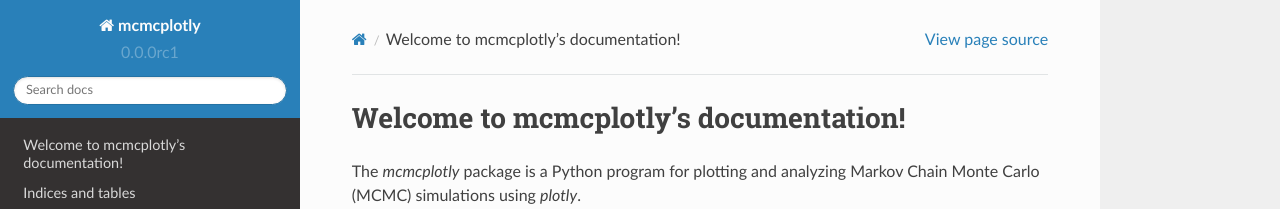
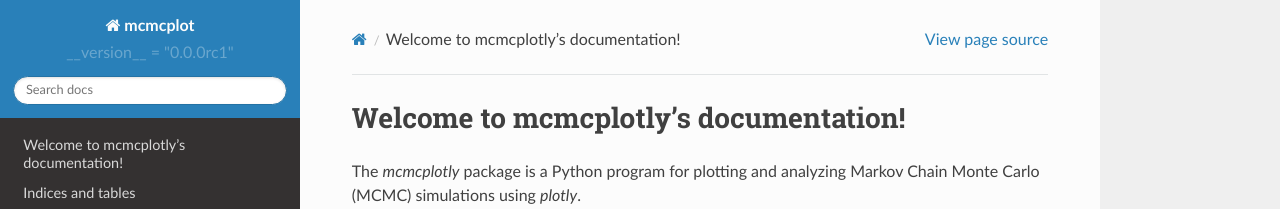
Before and after one commit to prmiles/mcmcplot, a Sphinx documentation site: the page built from doc/source/index.rst, in a window 1280 px wide. Shown: the top 209 px of the page. Built offline with Sphinx 7.4.7 and the Read the Docs theme 2.0.0, drawn with Linux system fonts in a browser that asks for light colours; formulas are drawn with MathJax 3; pages that are not in the unit, such as notebooks, are missing from menus.

Commit message:
Update conf.py

```diff
--- a/doc/source/conf.py
+++ b/doc/source/conf.py
@@ -19,12 +19,12 @@
 
 # -- Project information -----------------------------------------------------
 
-project = 'mcmcplotly'
+project = 'mcmcplot'
 copyright = '2018, Paul Miles'
 author = 'Paul Miles'
 
 # The short X.Y version
-with open('../../mcmcplotly/__version__.py','r') as f:
+with open('../../mcmcplot/__version__.py','r') as f:
     version = f.read()
     release = version
 #version = ''
@@ -130,7 +130,7 @@
 # -- Options for HTMLHelp output ---------------------------------------------
 
 # Output file base name for HTML help builder.
-htmlhelp_basename = 'mcmcplotlydoc'
+htmlhelp_basename = 'mcmcplotdoc'
 
 
 # -- Options for LaTeX output ------------------------------------------------
@@ -167,7 +167,7 @@
 # One entry per manual page. List of tuples
 # (source start file, name, description, authors, manual section).
 man_pages = [
-    (master_doc, 'mcmcplotly', 'mcmcplotly Documentation',
+    (master_doc, 'mcmcplot', 'mcmcplot Documentation',
      [author], 1)
 ]
 
@@ -178,8 +178,8 @@
 # (source start file, target name, title, author,
 #  dir menu entry, description, category)
 texinfo_documents = [
-    (master_doc, 'mcmcplotly', 'mcmcplotly Documentation',
-     author, 'mcmcplotly', 'One line description of project.',
+    (master_doc, 'mcmcplot', 'mcmcplot Documentation',
+     author, 'mcmcplot', 'One line description of project.',
      'Miscellaneous'),
 ]
 
```
